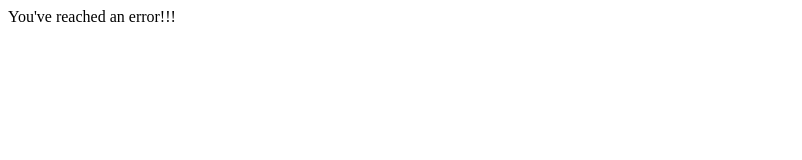
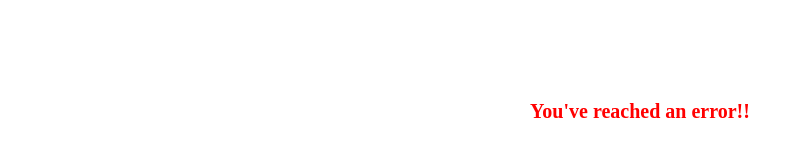
Before and after one commit to stellabailey/cs1660-assignment-5, a plain HTML site: page src/404.html in a window 1280 px wide. Shown: the whole page, without its empty margins (0-802 px from the left). Drawn offline with Linux system fonts and the light colour scheme.

Commit message:
Updating code and yml file

```diff
--- a/src/404.html
+++ b/src/404.html
@@ -4,8 +4,27 @@
     <meta charset="UTF-8">
     <meta name="viewport" content="width=device-width, initial-scale=1.0">
     <title>Error</title>
+
+    <style>
+        .error-wrapper {
+            width: 100%;
+            display: flex;
+            justify-content: center;
+            margin-top: 100px;
+        }
+
+        .error {
+            color: red;
+            font-size: 20px;
+            font-weight: 800;
+        }
+    </style>
 </head>
 <body>
-    You've reached an error!!!
+    <div class="error-wrapper">
+        <div class="error">
+            You've reached an error!!
+        </div>
+    </div>
 </body>
 </html>
```
Also changed, not shown: src/index.html (+20 -1 lines), 1 other file.
